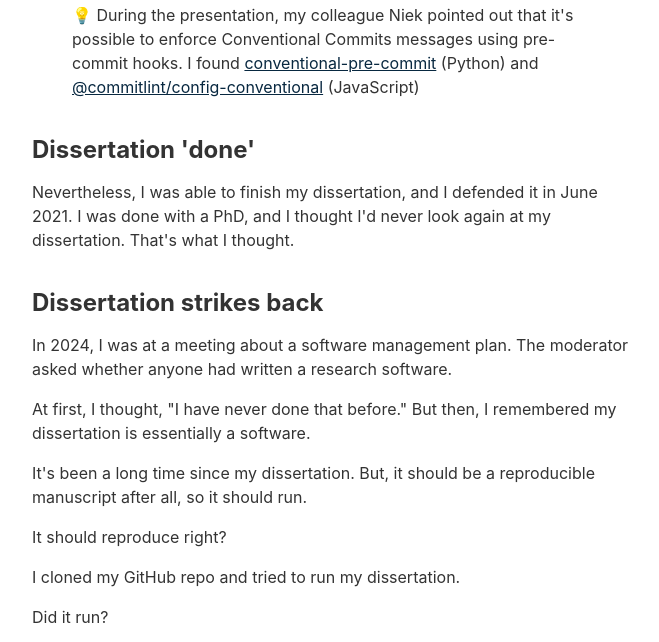
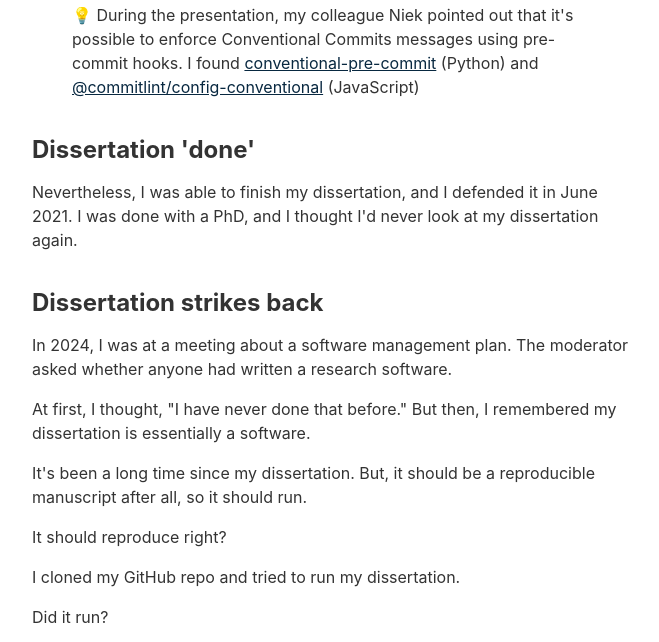
Before and after one commit to nsunami/nami-writes, an Eleventy site: page content/blog/2025-01-23/2025-01-23.md in a window 1280 px wide. Shown: the part 3571-4213 px from the top of the page, without its empty margins (304-963 px from the left). Built offline with nearby package versions, Linux system fonts and the light colour scheme; Eleventy itself is replaced by a stand-in of ours; files that its build step writes are made by us from their sources; files whose address does not match are found by name.

Commit message:
feat(2025-01-23): update text under "Dissertation done"

```diff
--- a/content/blog/2025-01-23/2025-01-23.md
+++ b/content/blog/2025-01-23/2025-01-23.md
@@ -76,7 +76,7 @@ Nowadays, I try to follow [Conventional Commits](https://www.conventionalcommits
 
 ## Dissertation 'done'
 
-Nevertheless, I was able to finish my dissertation, and I defended it in June 2021. I was done with a PhD, and I thought I'd never look again at my dissertation. That's what I thought.
+Nevertheless, I was able to finish my dissertation, and I defended it in June 2021. I was done with a PhD, and I thought I'd never look at my dissertation again.
 
 ## Dissertation strikes back
 
```
